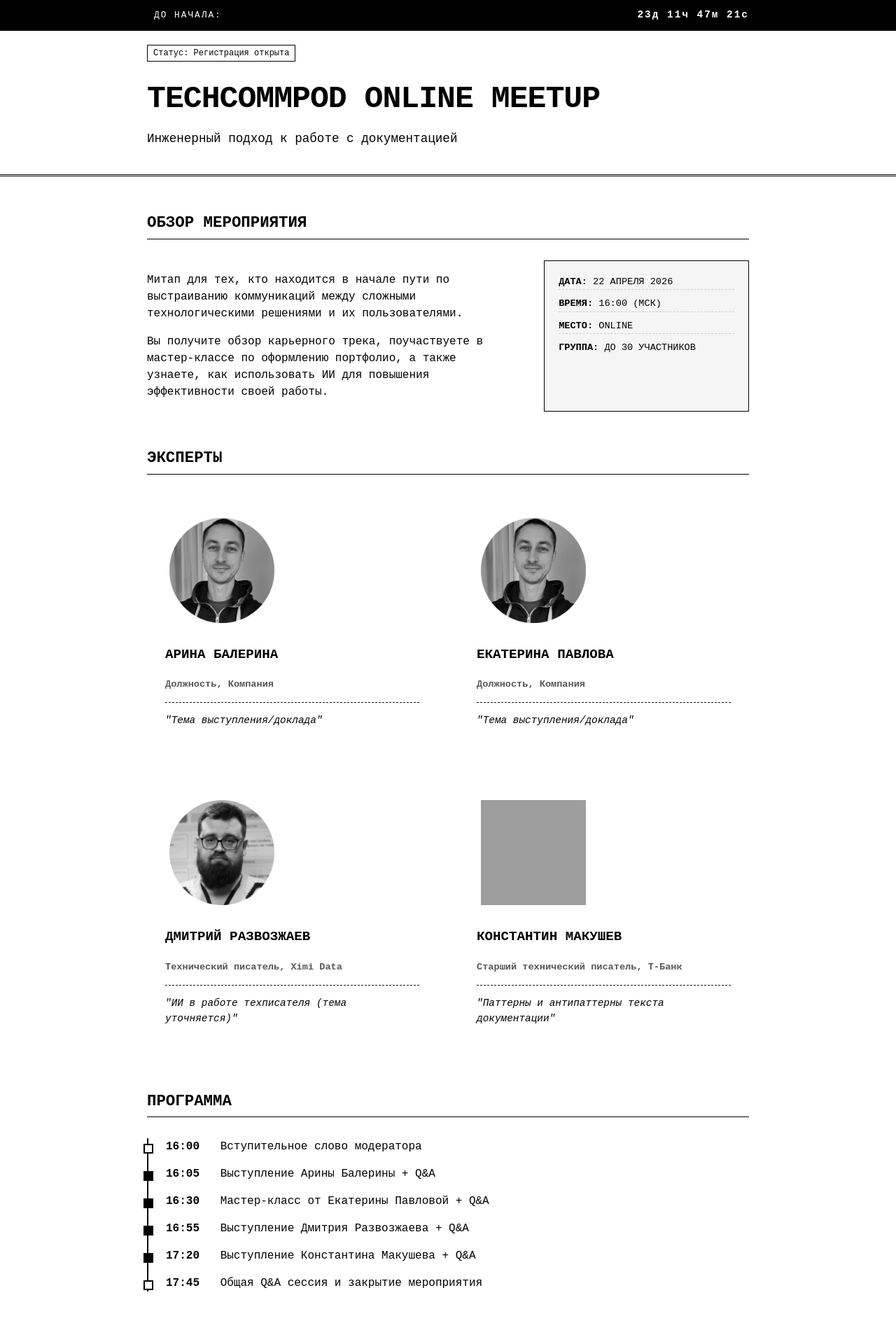
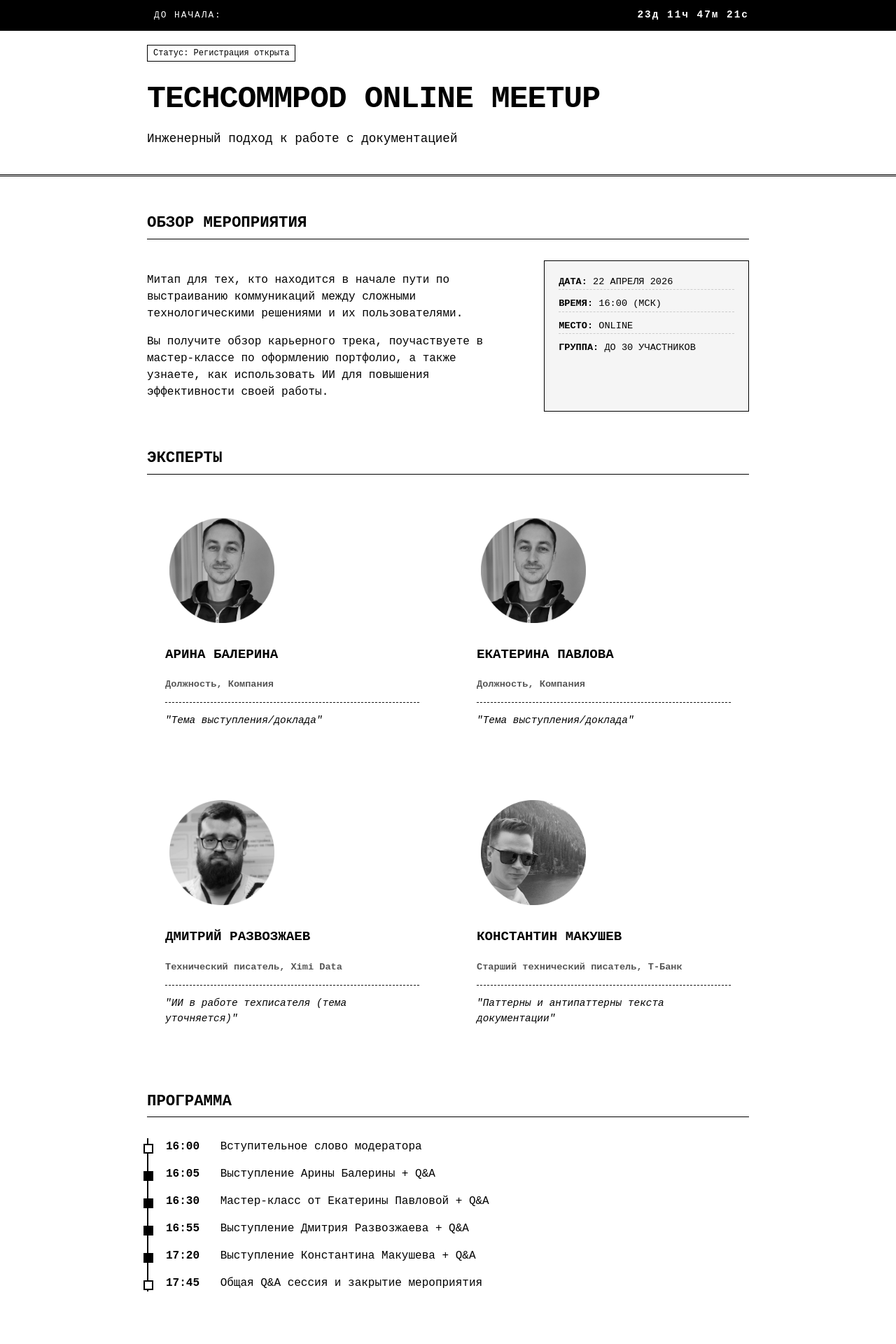
Before and after one commit to techwritex/techcommpod, a Jekyll site: the page built from meetup.md, in a window 1280 px wide. Shown: the top 1920 px of the page at 70% size. Built offline with Jekyll 4.4.1, drawn with Linux system fonts in a browser that asks for light colours.

Commit message:
meetup page speakers photos update

```diff
--- a/_layouts/meetup.html
+++ b/_layouts/meetup.html
@@ -599,7 +599,7 @@
 
                 <div class="speaker-card" data-id="04">
                     <div class="img-wrapper">
-                        <img src="https://techcommpod.ru/assets/images/konstantin-makushev.jpg" alt="Константин Макушев" class="speaker-img">
+                        <img src="https://techcommpod.ru/assets/images/meetup/konstantin-makushev.jpg" alt="Константин Макушев" class="speaker-img">
                     </div>
                     <h3>КОНСТАНТИН МАКУШЕВ</h3>
                     <p class="role">Старший технический писатель, Т-Банк</p>
```
